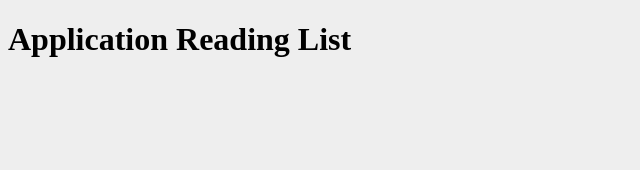
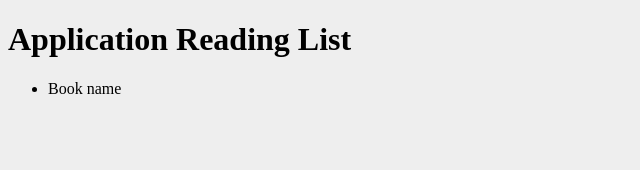
Before and after one commit to isakulaksiz/graphql-playlist, a React (Create React App) app in the folder client/: page / in a window 1280 px wide. Shown: the top 170 px of the page, without its empty margins (0-640 px from the left). Built offline with nearby package versions, Linux system fonts and the light colour scheme.

Commit message:
feat: booklist component added

```diff
--- a/client/src/App.js
+++ b/client/src/App.js
@@ -1,10 +1,12 @@
 import React,{Component} from 'react';
+import BookList from "./components/BookList";
 
 class App extends Component{
   render(){
     return(
       <div id="main">
         <h1>Application Reading List</h1>
+        <BookList />
       </div>
     );
   }
--- /dev/null
+++ b/client/src/components/BookList.js
@@ -0,0 +1,15 @@
+import React,{Component} from 'react';
+
+class BookList extends Component{
+  render(){
+    return(
+      <div>
+          <ul id="book-list">
+              <li>Book name</li>
+          </ul>
+      </div>
+    );
+  }
+}
+
+export default BookList;
```
